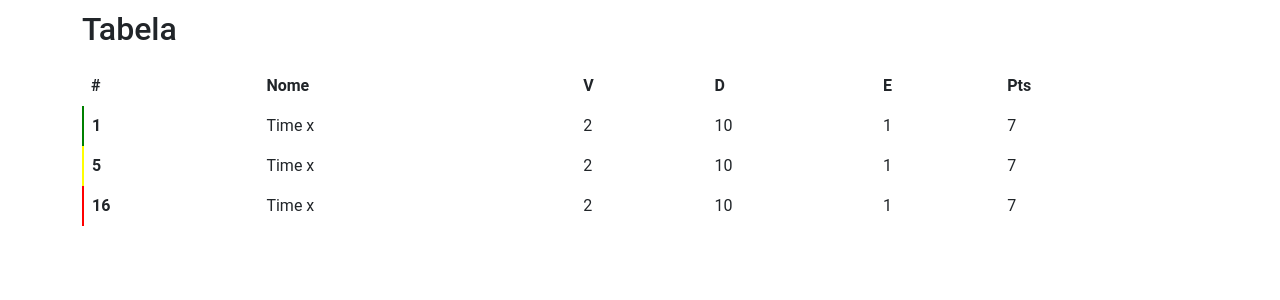
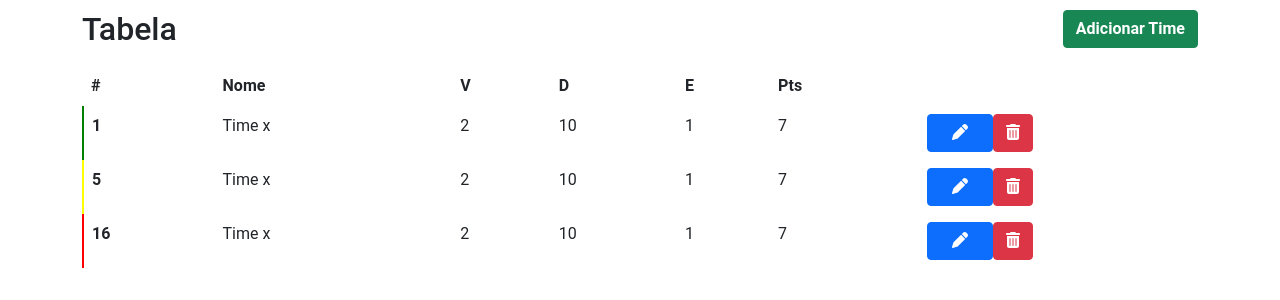
Before and after one commit to WesleyWir/soccer-teams-angular, an Angular app: page /teams in a window 1280 px wide. Shown: the top 300 px of the page. Built offline with nearby package versions, Linux system fonts and the light colour scheme; a web font is replaced by a local one.

Commit message:
added fortawesome

```diff
--- a/package.json
+++ b/package.json
@@ -19,6 +19,9 @@
     "@angular/platform-browser": "~11.2.8",
     "@angular/platform-browser-dynamic": "~11.2.8",
     "@angular/router": "~11.2.8",
+    "@fortawesome/angular-fontawesome": "^0.8.2",
+    "@fortawesome/fontawesome-svg-core": "^6.1.1",
+    "@fortawesome/free-solid-svg-icons": "^6.1.1",
     "bootstrap": "^5.1.3",
     "rxjs": "~6.6.0",
     "tslib": "^2.0.0",
--- a/src/app/team/team.module.ts
+++ b/src/app/team/team.module.ts
@@ -1,6 +1,7 @@
 import { NgModule } from '@angular/core';
 import { CommonModule } from '@angular/common';
 import { TeamComponent } from './team/team.component';
+import { RouterModule } from '@angular/router';
 
 
 
@@ -9,7 +10,8 @@ import { TeamComponent } from './team/team.component';
     TeamComponent
   ],
   imports: [
-    CommonModule
+    CommonModule,
+    RouterModule
   ]
 })
 export class TeamModule { }
--- a/src/app/team/team/team.component.html
+++ b/src/app/team/team/team.component.html
@@ -18,6 +18,7 @@
             </div>
             <div class="form-btn d-flex justify-content-end">
                 <button type="submit" class="btn btn-success fw-bold">Salvar</button>
+                <a class="btn btn-danger fw-bold" routerLink="/teams">Cancelar</a>
             </div>
         </form>
     </section>
--- a/src/app/teams-table/row/row.component.html
+++ b/src/app/teams-table/row/row.component.html
@@ -5,6 +5,10 @@
     <td>10</td>
     <td>1</td>
     <td>7</td>
+    <td class="w-25">
+        <button class="btn btn-primary w-25 mr-5"><fa-icon [icon]="faPen"></fa-icon></button>
+        <button class="btn btn-danger"><fa-icon [icon]="faTrashCan"></fa-icon></button>
+    </td>
 </tr>
 <tr class="middle-position">
     <th scope="row">5</th>
@@ -13,6 +17,10 @@
     <td>10</td>
     <td>1</td>
     <td>7</td>
+    <td class="w-25">
+        <button class="btn btn-primary w-25 mr-5"><fa-icon [icon]="faPen"></fa-icon></button>
+        <button class="btn btn-danger"><fa-icon [icon]="faTrashCan"></fa-icon></button>
+    </td>
 </tr>
 <tr class="last-positions">
     <th scope="row">16</th>
@@ -21,4 +29,8 @@
     <td>10</td>
     <td>1</td>
     <td>7</td>
+    <td class="w-25">
+        <button class="btn btn-primary w-25 mr-5"><fa-icon [icon]="faPen"></fa-icon></button>
+        <button class="btn btn-danger"><fa-icon [icon]="faTrashCan"></fa-icon></button>
+    </td>
 </tr>
--- a/src/app/teams-table/row/row.component.ts
+++ b/src/app/teams-table/row/row.component.ts
@@ -1,4 +1,5 @@
 import { Component, Input, OnInit } from '@angular/core';
+import { faPen, faTrashCan } from '@fortawesome/free-solid-svg-icons';
 
 @Component({
   selector: 'app-table-row, [app-table-row]',
@@ -7,8 +8,11 @@ import { Component, Input, OnInit } from '@angular/core';
 })
 export class RowComponent implements OnInit {
 
+  public faPen = faPen;
+  public faTrashCan = faTrashCan;
   @Input() public team: object;
-  constructor() { }
+  constructor() {
+  }
 
   ngOnInit(): void {
   }
--- a/src/app/teams-table/table/table.component.html
+++ b/src/app/teams-table/table/table.component.html
@@ -1,6 +1,11 @@
 <main class="container">
-    <section id="title" class="">
-        <h2>Tabela</h2>
+    <section id="table-header" class="d-flex justify-content-between">
+        <div class="title">
+            <h2>Tabela</h2>
+        </div>
+        <div class="btns">
+            <a class="btn btn-success fw-bold" routerLink="/team">Adicionar Time</a>
+        </div>
     </section>
     <section id="teams" class="">
         <div class="team">
@@ -16,7 +21,6 @@
                     </tr>
                 </thead>
                 <tbody app-table-row>
-
                 </tbody>
             </table>
         </div>
--- a/src/app/teams-table/table/table.component.scss
+++ b/src/app/teams-table/table/table.component.scss
@@ -1,3 +1,3 @@
-#title{
+#table-header{
     padding: 10px 0px;
 }
```
Also changed, not shown: src/app/teams-table/teams-table.module.ts (+6 -3 lines), 1 other file (tests, documents, lock files or other folders).
